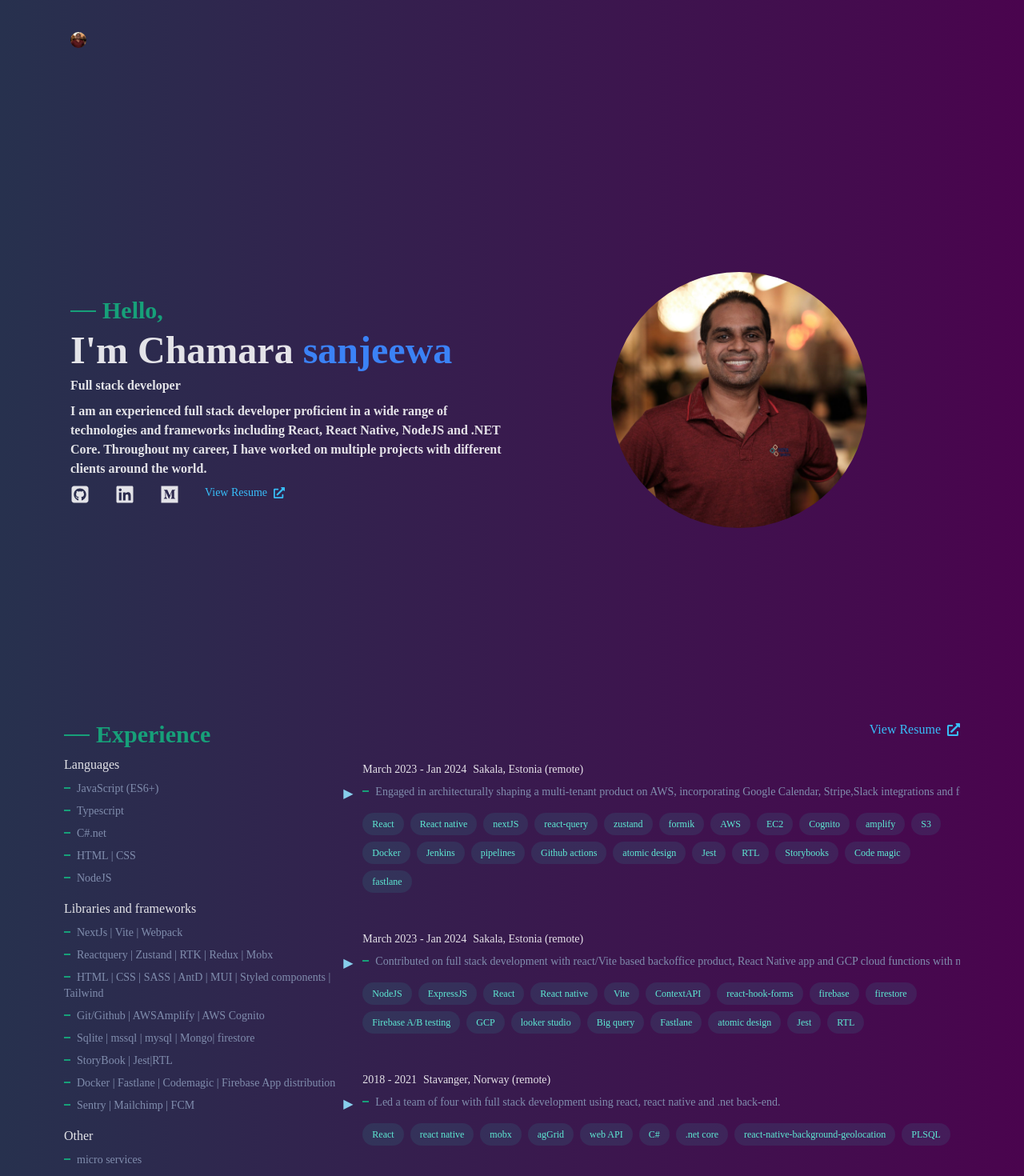
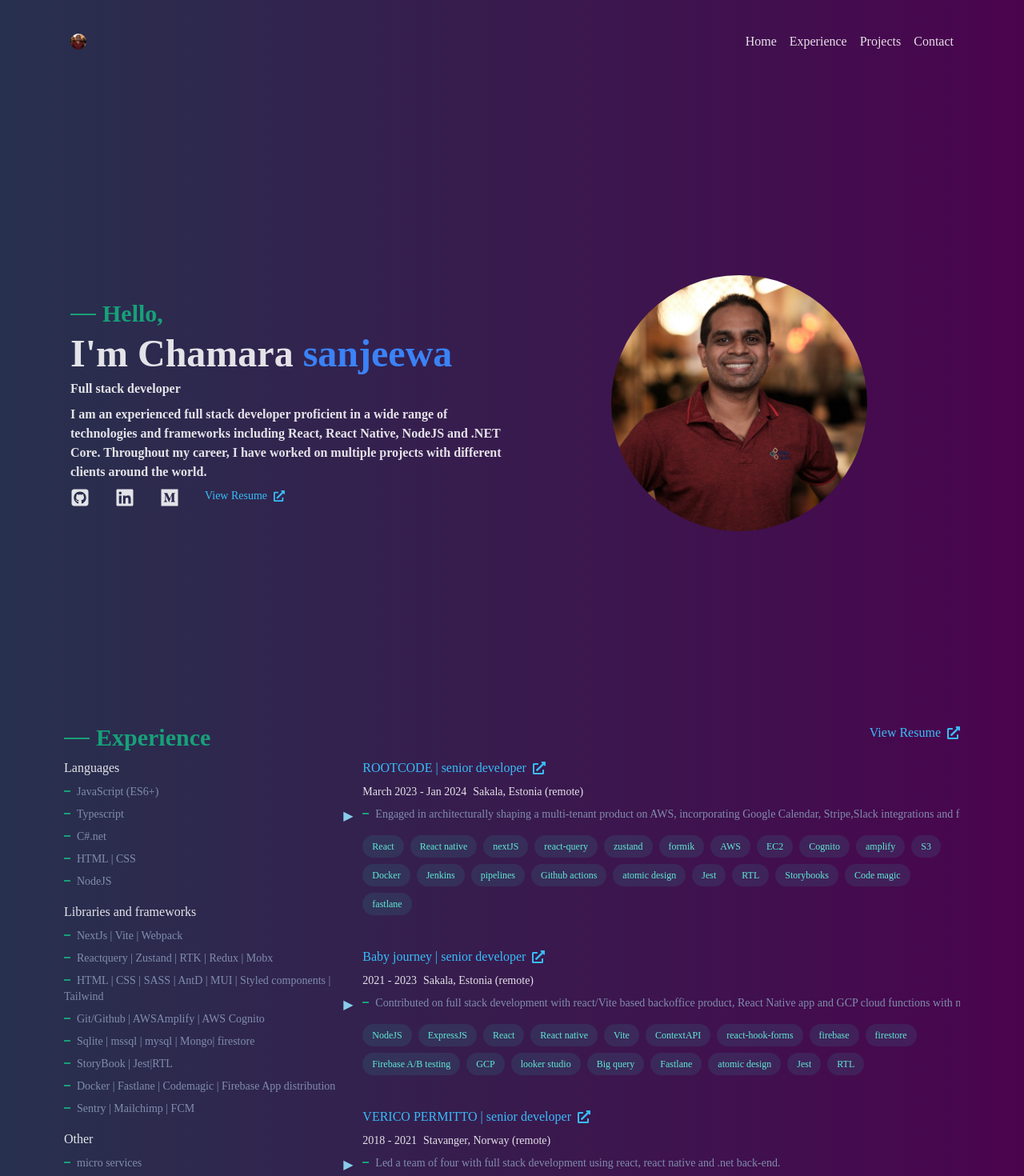
Before and after one commit to chamarasanjeewadev/portfollio, a React (Vite) app: page / in a window 1280 px wide. Shown: the top 1470 px of the page at 80% size. Built offline with nearby package versions, Linux system fonts and the light colour scheme.

Commit message:
wip: changes to fix some issues

```diff
--- a/src/App.tsx
+++ b/src/App.tsx
@@ -16,7 +16,7 @@ function App() {
         <Hero />
         <Experience />
         <Projects />
-        <AboutMe />
+        {/* <AboutMe /> */}
         <Contact />
       </main>
       {/* <Footer /> */}
--- a/src/assets/portfollio.json
+++ b/src/assets/portfollio.json
@@ -157,8 +157,8 @@
     },
     {
       "companyName": "Baby journey | senior developer",
-      "durationFrom": "March 2023  ",
-      "durationTo": "Jan 2024",
+      "durationFrom": "2021",
+      "durationTo": "2023",
       "location": "Sakala, Estonia (remote)",
       "companyWeb": "https://babyjourney.se/",
       "jd": [
--- a/src/atoms/LinkText.tsx
+++ b/src/atoms/LinkText.tsx
@@ -20,6 +20,7 @@ const buttonStyles = cva([], {
 type buttonType = VariantProps<typeof buttonStyles> & {
   text: string;
   link: string;
+  size: string;
 };
 
 export const LinkText = ({
--- a/src/components/Experience.tsx
+++ b/src/components/Experience.tsx
@@ -69,7 +69,7 @@ export const SkillCard = ({
   return (
     <div className="relative  flex flex-col gap-2 text-wrap text-left md:group-hover:bg-slate-800/50">
       <div className="flex items-center gap-2 font-bold ">
-        {/* <LinkText text={companyName} link={companyUrl} size={'large'} /> */}
+        <LinkText text={companyName} link={companyUrl} size={'default'} />
       </div>
       <div className="flex gap-2 text-sm">
         <h1>
--- a/src/components/NavBar.tsx
+++ b/src/components/NavBar.tsx
@@ -6,21 +6,22 @@ import { useState } from 'react';
 import { cn } from '@/lib/utils';
 export const Header = () => {
   const [showHeader, setshowHeader] = useState(false);
+  console.log('show header....', showHeader);
 
   return (
     <header className=" py-30 sticky top-0  z-[20] py-10   md:mx-20">
       <nav className="relative mx-auto flex  flex-row items-center justify-between px-2 ">
         <Logo />
         <GrMenu
-          className="cursor-pointer md:hidden"
+          className="b cursor-pointer md:hidden"
           onClick={() => setshowHeader(x => !x)}
         />
         <ul
           onClick={() => setshowHeader(false)}
           className={cn(
-            'absolute right-0 top-5   flex h-screen     w-[100%] cursor-pointer flex-col items-center gap-4 bg-[#27314e] hover:backdrop-blur-0 md:visible  md:relative md:top-0 md:h-auto md:flex-row md:justify-end md:bg-transparent',
             { visible: showHeader },
-            { hidden: !showHeader },
+            { invisible: !showHeader },
+            'absolute right-0 top-5   flex h-screen    w-[100%] cursor-pointer flex-col items-center gap-4 bg-[#27314e] hover:backdrop-blur-0 md:visible  md:relative md:top-0 md:h-auto md:flex-row md:justify-end md:bg-transparent',
           )}
         >
           <li className="hover:bg-[#27314e]">
@@ -56,7 +57,7 @@ export const Header = () => {
               </TanstackLink>
             </Link>
           </li>
-          <li>
+          {/* <li>
             <Link
               to="about"
               spy={true}
@@ -68,7 +69,7 @@ export const Header = () => {
                 About
               </TanstackLink>
             </Link>
-          </li>
+          </li> */}
 
           <li onClick={() => {}}>
             <Link
--- a/src/components/Projects.tsx
+++ b/src/components/Projects.tsx
@@ -11,8 +11,8 @@ export const Projects = () => {
       <TitleText text="Projects" />
       <p>Here are some projects i have worked on</p>
       <div className=" md: mb-4 mt-2 grid grid-cols-2 md:grid-cols-3 gap-4">
-        {work.map(x => (
-          <ProjectCard {...x} />
+        {work.map((x,index) => (
+          <ProjectCard key={index} {...x} />
         ))}
       </div>
       <div className="mt-8 flex justify-center">
@@ -41,7 +41,7 @@ export const ProjectCard = ({
   tech,
 }: WorkProps) => {
   return (
-    <div className="flex    cursor-pointer flex-col items-center gap-2 overflow-hidden  rounded-2xl  bg-green-400/10 text-center hover:bg-green-400/20  ">
+    <div  className="flex    cursor-pointer flex-col items-center gap-2 overflow-hidden  rounded-2xl  bg-green-400/10 text-center hover:bg-green-400/20  ">
       <img
         src={image}
         className=" h-48 w-full object-cover  md:object-left-top"
--- a/src/routes/__root.tsx
+++ b/src/routes/__root.tsx
@@ -12,7 +12,7 @@ export const Route = createRootRoute({
         <Footer />
       </div>
 
-      <TanStackRouterDevtools />
+      {/* <TanStackRouterDevtools /> */}
     </>
   ),
 });
```
Also changed, not shown: src/utils/Global.d.ts (+5 -5 lines), 6 other files (tests, documents, lock files or other folders).
